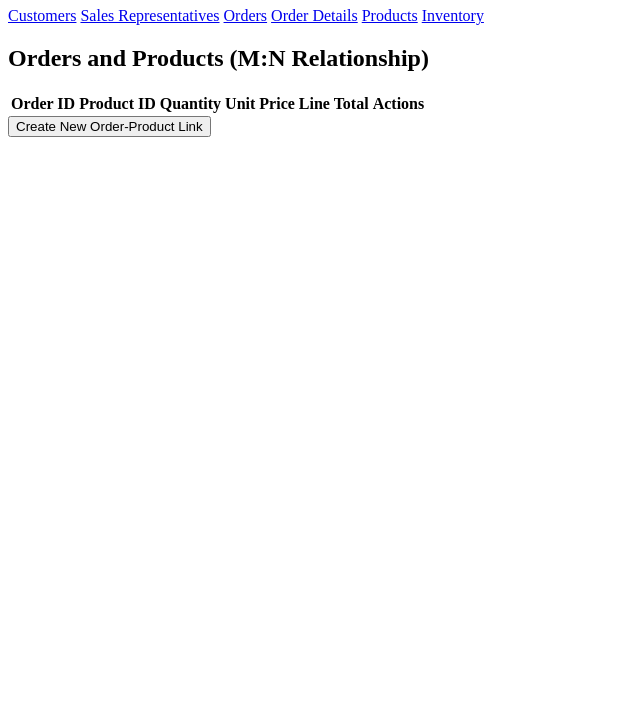
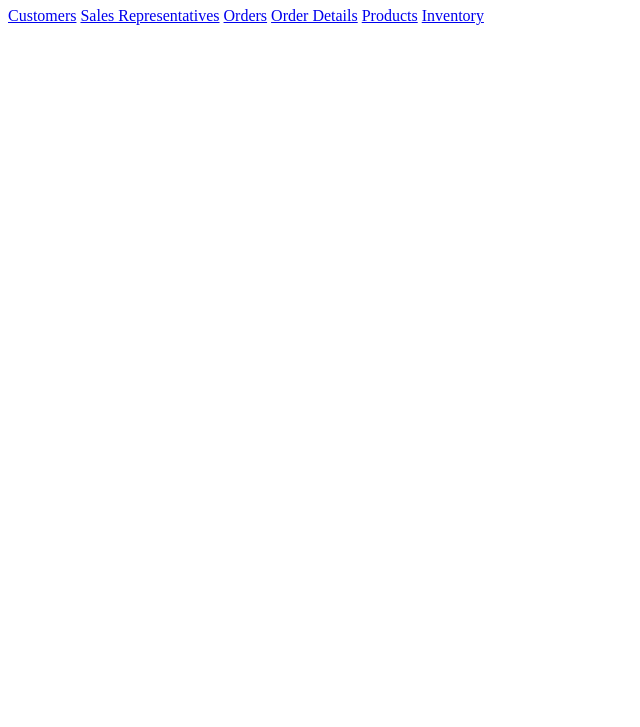
Before and after one commit to RebelRhiannon/HTML-Step-3, a plain HTML site: page index.html in a window 1280 px wide. Shown: the part 73-800 px from the top of the page, without its empty margins (0-640 px from the left). Drawn offline with Linux system fonts and the light colour scheme.

Commit message:
Changed to no orders-products

```diff
--- a/index.html
+++ b/index.html
@@ -21,32 +21,5 @@
     <a href="inventory.html">Inventory</a>
 </nav>
 
-<div class="container">
-    <h2>Orders and Products (M:N Relationship)</h2>
-    <table id="order-products-table">
-        <thead>
-            <tr>
-                <th>Order ID</th>
-                <th>Product ID</th>
-                <th>Quantity</th>
-                <th>Unit Price</th>
-                <th>Line Total</th>
-                <th>Actions</th>
-            </tr>
-        </thead>
-        <tbody>
-            <!-- Data will be dynamically populated later -->
-        </tbody>
-    </table>
-    <button onclick="createOrderProduct()">Create New Order-Product Link</button>
-</div>
-
-<script>
-    // Placeholder function for creating an order-product link (M:N relationship)
-    function createOrderProduct() {
-        alert('Create New Order-Product Link');
-    }
-</script>
-
 </body>
 </html>
```
